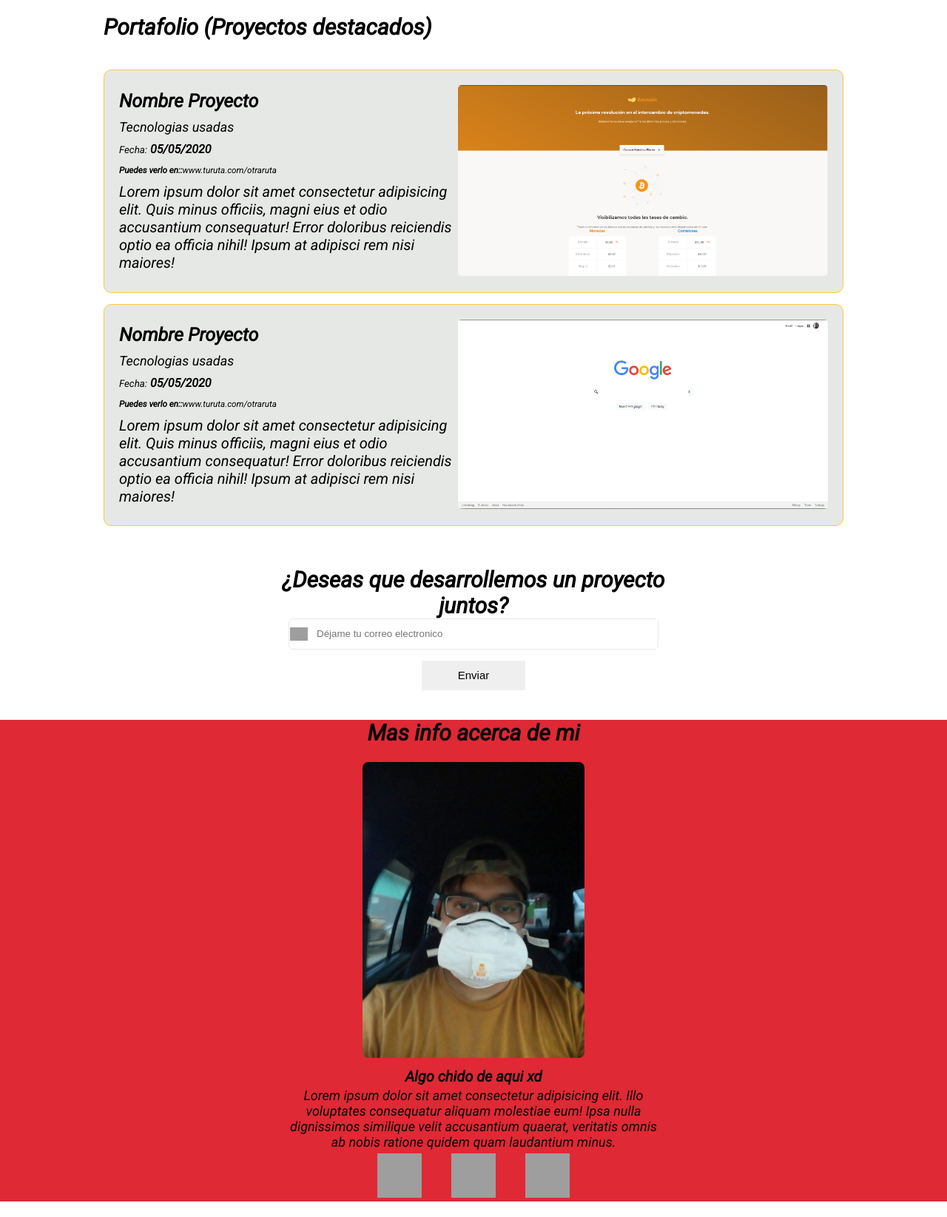
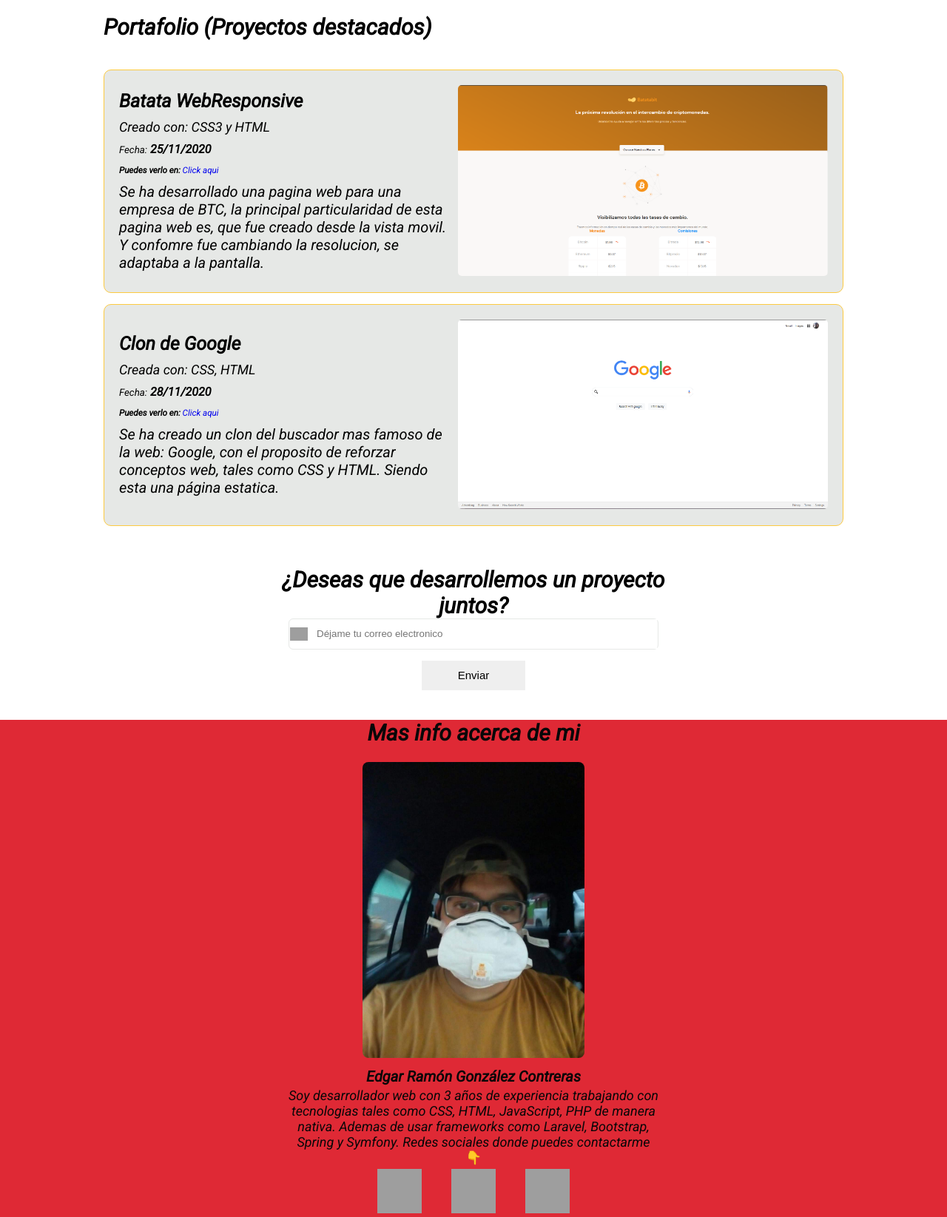
Before and after one commit to EdgarGc026/portfolio-v1, a plain HTML site: page index.html in a window 1280 px wide. Shown: the part 401-2046 px from the top of the page at 74% size. Before the commit the page ends 2025 px from the top, so only its background shows below. Drawn offline with Linux system fonts and the light colour scheme; grey boxes are pictures that could not be loaded.

Commit message:
Se ha agregado algunos links para que redirecciones a ciertas paginas. Ademas se ha eliminado el texto dummie para reemplazarlo por texto -real-.

```diff
--- a/index.html
+++ b/index.html
@@ -23,9 +23,6 @@
         </figure>
         <nav class="nav-menu">
           <ul class="menu-right">
-            <!--             <li class="menu-item">
-              <a href="#info">Información</a>
-            </li> -->
             <li class="menu-item">
               <a href="#portfolio">Portafolio</a>
             </li>
@@ -59,22 +56,24 @@
           <h2>Portafolio (Proyectos destacados)</h2>
           <article class="portfolio-project">
             <div class="project-details">
-              <h3 class="project-title">Nombre Proyecto</h3>
-              <h6 class="project-technology">Tecnologias usadas</h6>
+              <h3 class="project-title">Batata WebResponsive</h3>
+              <h6 class="project-technology">Creado con: CSS3 y HTML</h6>
               <p class="project-date">
-                <small>Fecha:</small> <strong>05/05/2020</strong>
+                <small>Fecha:</small> <strong>25/11/2020</strong>
               </p>
               <p class="project-live">
                 <small
-                  ><strong>Puedes verlo en::</strong
-                  >www.turuta.com/otraruta</small
+                  ><strong>Puedes verlo en: </strong
+                  ><a href="https://edgargc026.github.io/batatabit-mobile/"
+                    >Click aqui</a
+                  ></small
                 >
               </p>
               <p class="project-description">
-                Lorem ipsum dolor sit amet consectetur adipisicing elit. Quis
-                minus officiis, magni eius et odio accusantium consequatur!
-                Error doloribus reiciendis optio ea officia nihil! Ipsum at
-                adipisci rem nisi maiores!
+                Se ha desarrollado una pagina web para una empresa de BTC, la
+                principal particularidad de esta pagina web es, que fue creado
+                desde la vista movil. Y confomre fue cambiando la resolucion, se
+                adaptaba a la pantalla.
               </p>
             </div>
             <figure class="project-image">
@@ -84,22 +83,23 @@
 
           <article class="portfolio-project">
             <div class="project-details">
-              <h3 class="project-title">Nombre Proyecto</h3>
-              <h6 class="project-technology">Tecnologias usadas</h6>
+              <h3 class="project-title">Clon de Google</h3>
+              <h6 class="project-technology">Creada con: CSS, HTML</h6>
               <p class="project-date">
-                <small>Fecha:</small> <strong>05/05/2020</strong>
+                <small>Fecha:</small> <strong>28/11/2020</strong>
               </p>
               <p class="project-live">
                 <small
-                  ><strong>Puedes verlo en::</strong
-                  >www.turuta.com/otraruta</small
+                  ><strong>Puedes verlo en: </strong
+                  ><a href="https://edgargc026.github.io/google-clon/"
+                    >Click aqui</a
+                  ></small
                 >
               </p>
               <p class="project-description">
-                Lorem ipsum dolor sit amet consectetur adipisicing elit. Quis
-                minus officiis, magni eius et odio accusantium consequatur!
-                Error doloribus reiciendis optio ea officia nihil! Ipsum at
-                adipisci rem nisi maiores!
+                Se ha creado un clon del buscador mas famoso de la web: Google,
+                con el proposito de reforzar conceptos web, tales como CSS y
+                HTML. Siendo esta una página estatica.
               </p>
             </div>
             <figure class="project-image">
@@ -138,25 +138,34 @@
               <img src="./image/fotoInfo.jpg" alt="Una foto chida del evento" />
             </figure>
             <div class="me-datas">
-              <h3 class="me-title">Algo chido de aqui xd</h3>
+              <h3 class="me-title">Edgar Ramón González Contreras</h3>
               <p class="me-info">
-                Lorem ipsum dolor sit amet consectetur adipisicing elit. Illo
-                voluptates consequatur aliquam molestiae eum! Ipsa nulla
-                dignissimos similique velit accusantium quaerat, veritatis omnis
-                ab nobis ratione quidem quam laudantium minus.
+                Soy desarrollador web con 3 años de experiencia trabajando con
+                tecnologias tales como CSS, HTML, JavaScript, PHP de manera
+                nativa. Ademas de usar frameworks como Laravel, Bootstrap,
+                Spring y Symfony. Redes sociales donde puedes contactarme 👇
               </p>
             </div>
           </div>
           <div class="about-socialMedia">
             <ul class="social-media">
               <li class="media-item">
-                <a href="#" class="twitter-icon"></a>
+                <a
+                  href="https://www.twitter.com/EdgarGc026/"
+                  class="twitter-icon"
+                ></a>
               </li>
               <li class="media-item">
-                <a href="#" class="linkedin-icon"></a>
+                <a
+                  href="https://www.linkedin.com/in/EdgarGc026/"
+                  class="linkedin-icon"
+                ></a>
               </li>
               <li class="media-item">
-                <a href="#" class="facebook-icon"></a>
+                <a
+                  href="https://www.facebook.com/EdgarGc026/"
+                  class="facebook-icon"
+                ></a>
               </li>
             </ul>
           </div>
```
